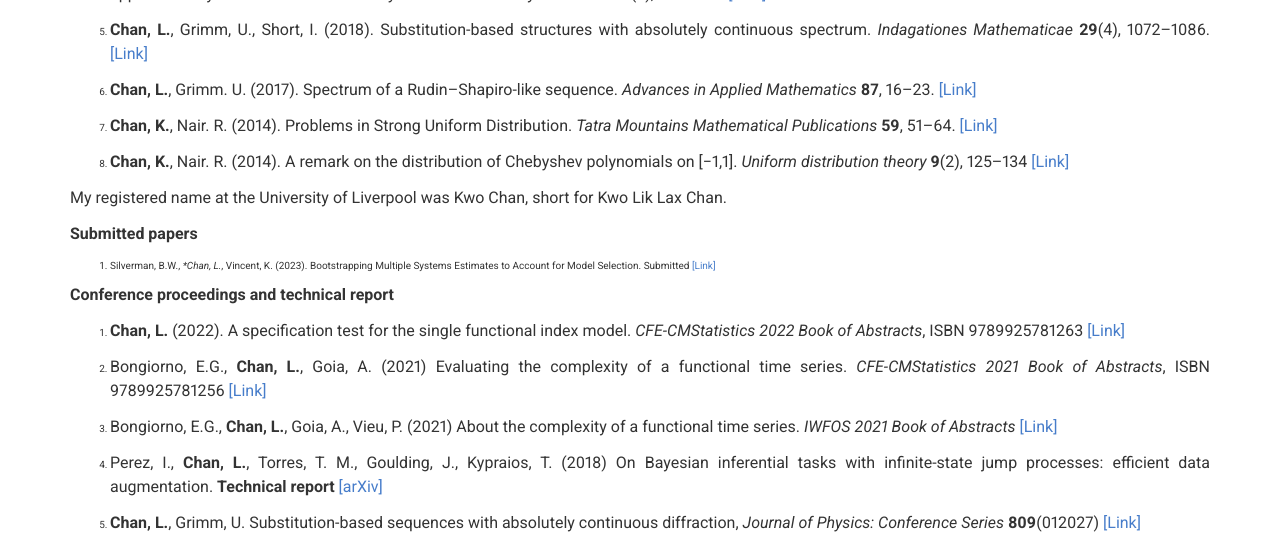
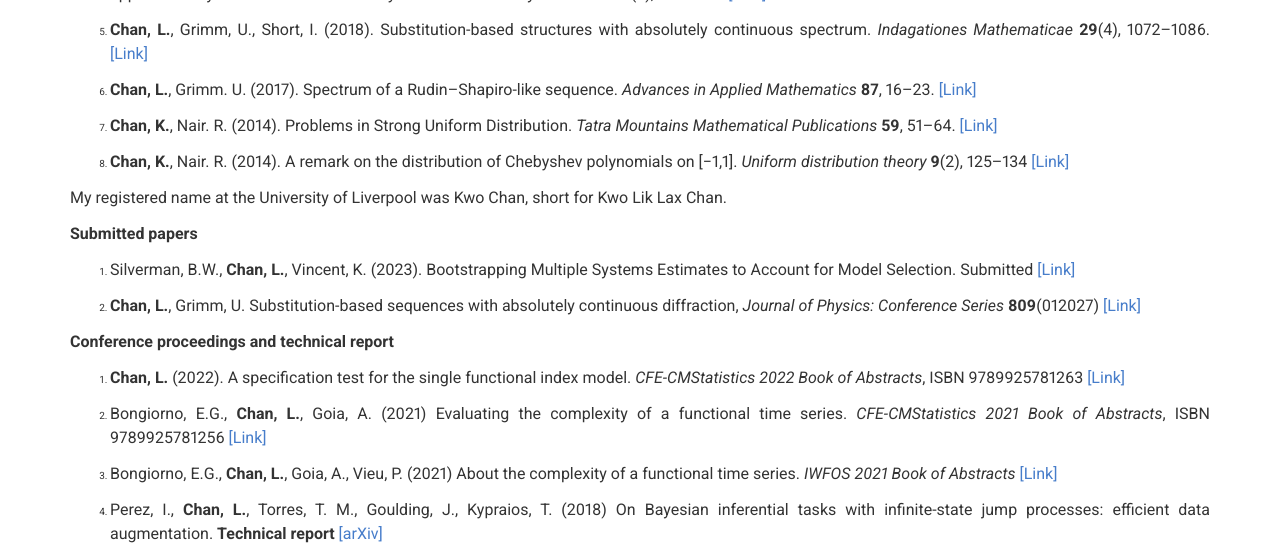
Before and after one commit to Laxchan/Laxchan.github.io, a Jekyll site: the page built from index.md, in a window 1280 px wide and 900 px high, scrolled down 2112 px, cut to the strip 0-543 px from the top of the window. Built offline with Jekyll 4.4.1, drawn with Linux system fonts in a browser that asks for light colours.

Commit message:
Update _config.yml

```diff
--- a/_config.yml
+++ b/_config.yml
@@ -73,7 +73,10 @@
 
   **Submitted papers**
 
-  1. Silverman, B.W., **Chan, L.*, Vincent, K. (2023). Bootstrapping Multiple Systems Estimates to Account for Model Selection. Submitted [[Link]](https://arxiv.org/abs/2303.17856)
+  1. Silverman, B.W., **Chan, L.**, Vincent, K. (2023). Bootstrapping Multiple Systems Estimates to Account for Model Selection. Submitted [[Link]](https://arxiv.org/abs/2303.17856)
+
+  1. **Chan, L.**, Grimm, U. Substitution-based sequences with absolutely continuous diffraction, *Journal of Physics: Conference Series* **809**(012027)
+  [[Link]](https://iopscience.iop.org/article/10.1088/1742-6596/809/1/012027)
 
 
   **Conference proceedings and technical report**
```
